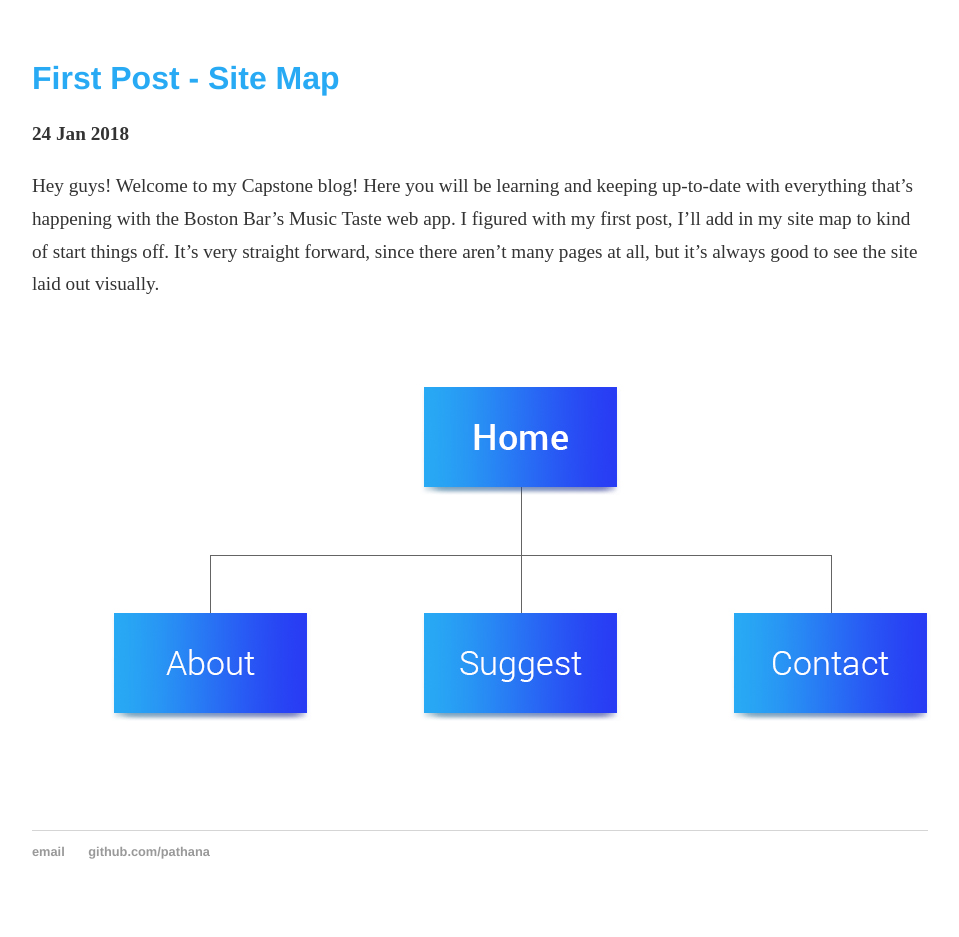
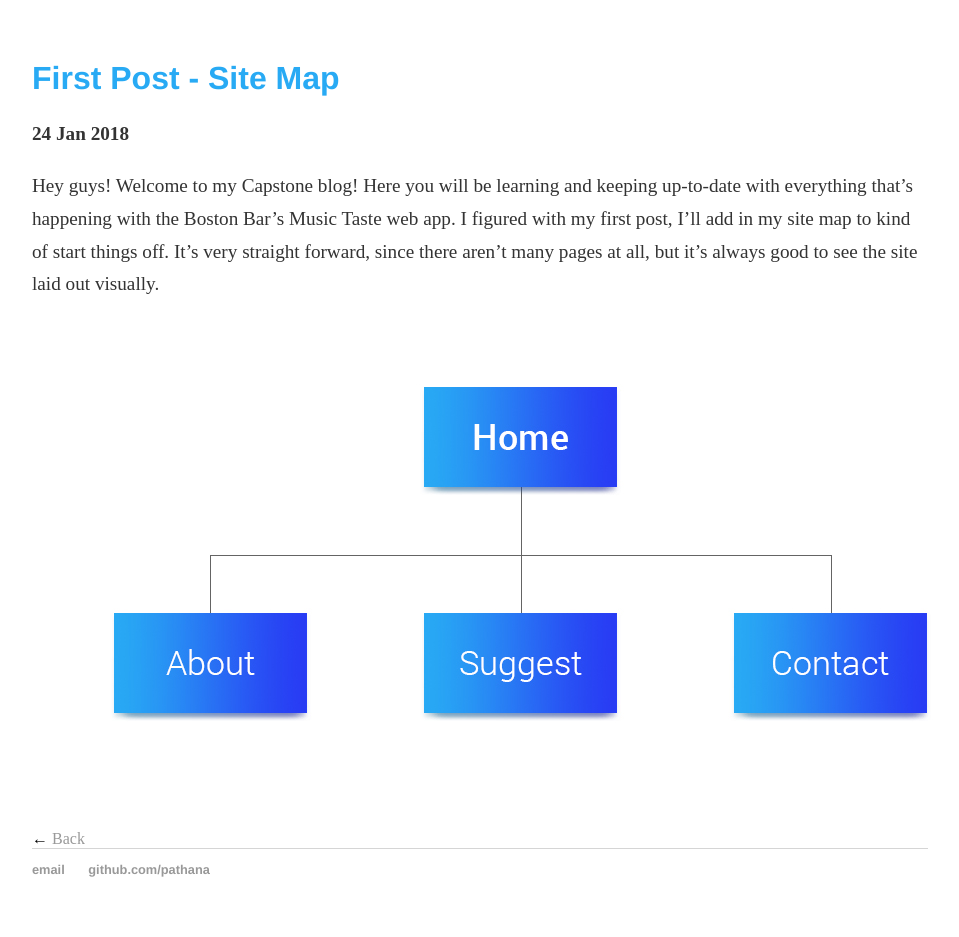
Before and after one commit to pathana/pathana.github.io, a Jekyll site: the page built from _posts/2018-01-24-site-map.md, in a window 1280 px wide. Shown: the whole page, without its empty margins (160-1119 px from the left). Built offline with Jekyll 4.4.1, drawn with Linux system fonts in a browser that asks for light colours.

Commit message:
Added 'back' link

```diff
--- a/_layouts/post.html
+++ b/_layouts/post.html
@@ -7,3 +7,7 @@ layout: default
 <div class="post">
   {{ content }}
 </div>
+
+<div class="back">
+  ← <a href="/">Back</a>
+</div>
```
